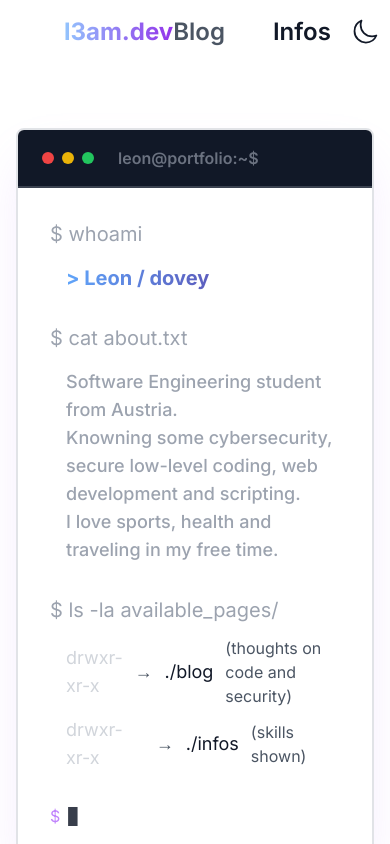
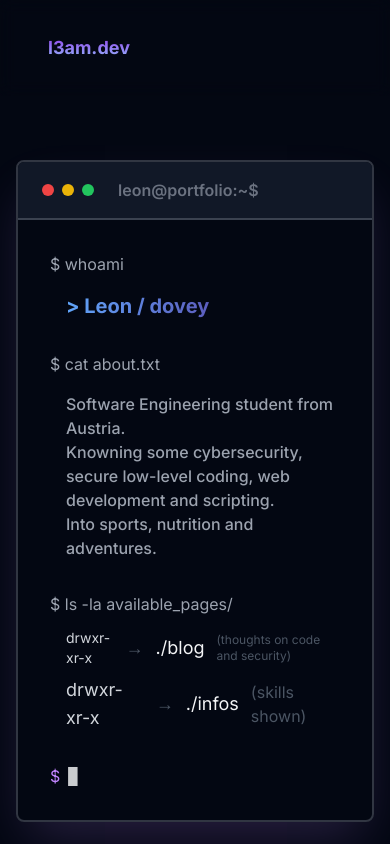
Before and after one commit to doveyQ/l3am, a Next.js app: page / in a window 390 px wide. Shown: the top 844 px of the page. Built offline with nearby package versions, Linux system fonts and the light colour scheme.

Commit message:
Remove nav links, add back buttons

```diff
--- a/app/blog/page.tsx
+++ b/app/blog/page.tsx
@@ -12,7 +12,22 @@ export default async function BlogPage() {
 
   return (
     <div className="container max-w-4xl mx-auto px-4 py-16">
-
+      <Link href="/" className="ml-auto hover:text-purple-300 transition-colors group">
+        <svg
+          xmlns="http://www.w3.org/2000/svg"
+          fill="none"
+          viewBox="0 0 24 24"
+          strokeWidth={2}
+          stroke="currentColor"
+          className="w-8 h-8"
+        >
+          <path
+            strokeLinecap="round"
+            strokeLinejoin="round"
+            d="M6.75 15.75L3 12m0 0l3.75-3.75M3 12h18"
+          />
+        </svg>
+      </Link>
       <div className="space-y-8">
         {posts.length === 0 ? (
           <div className="py-12">
--- a/app/globals.css
+++ b/app/globals.css
@@ -14,7 +14,7 @@
   }
 
   body {
-    @apply bg-white dark:bg-gray-950 text-gray-900 dark:text-gray-100;
+    @apply bg-gray-950 text-gray-100;
     font-feature-settings: "rlig" 1, "calt" 1;
   }
 }
--- a/app/infos/page.tsx
+++ b/app/infos/page.tsx
@@ -1,6 +1,9 @@
 'use client'
 
 import { motion, AnimatePresence } from 'framer-motion'
+import Link from 'next/link'
+
+
 
 // 1. Define types explicitly to avoid circular references
 type SkillItem = {
@@ -36,7 +39,7 @@ const skills: SkillsData = {
 
 export default function MapPage() {
   return (
-    <div className="container max-w-6xl mx-auto px-4 py-16 md:py-16">
+    <div className="container max-w-6xl mx-auto px-4 py-16 md:py-12">
       <div className="max-w-6xl w-full">
         <motion.div
           initial={{ opacity: 0, scale: 0.95 }}
@@ -49,6 +52,22 @@ export default function MapPage() {
             <div className="w-3 h-3 rounded-full bg-yellow-500" />
             <div className="w-3 h-3 rounded-full bg-green-500" />
             <span className="ml-4 text-base font-semibold text-gray-500 ">~/infos</span>
+            <Link href="/" className="ml-auto hover:text-purple-300 transition-colors group">
+              <svg
+                xmlns="http://www.w3.org/2000/svg"
+                fill="none"
+                viewBox="0 0 24 24"
+                strokeWidth={2}
+                stroke="currentColor"
+                className="w-8 h-8"
+              >
+                <path
+                  strokeLinecap="round"
+                  strokeLinejoin="round"
+                  d="M6.75 15.75L3 12m0 0l3.75-3.75M3 12h18"
+                />
+              </svg>
+            </Link>
           </div>
 
           <div className="p-6 min-h-[600px]">
@@ -62,7 +81,7 @@ export default function MapPage() {
   )
 }
 
-// 2. Use the interface here
+
 function WorkMode({ skills }: { skills: SkillsData }) {
   return (
     <motion.div
--- a/app/page.tsx
+++ b/app/page.tsx
@@ -11,7 +11,7 @@ const socialLinks = [
 
 export default function Home() {
   return (
-    <div className="container max-w-6xl mx-auto px-4 py-16 md:py-16">
+    <div className="container max-w-6xl mx-auto px-4 py-16 md:py-12">
       <div className="max-w-6xl w-full">
         {/* Terminal Window */}
         <motion.div
@@ -37,7 +37,7 @@ export default function Home() {
             >
               {/* Intro Animation */}
               <div className="space-y-4 mb-8">
-                <TypewriterText text="$ whoami" delay={0} />
+                <TypewriterText text="$ whoami" delay={0.2} />
                 <motion.div
                   initial={{ opacity: 0 }}
                   animate={{ opacity: 1 }}
@@ -57,17 +57,17 @@ export default function Home() {
                 transition={{ delay: 1.2 }}
                 className="space-y-4 mb-8"
               >
-                <TypewriterText text="$ cat about.txt" delay={1.2} />
+                <TypewriterText text="$ cat about.txt" delay={1.4} />
                 <motion.div
                   initial={{ opacity: 0 }}
                   animate={{ opacity: 1 }}
-                  transition={{ delay: 1.8 }}
+                  transition={{ delay: 1.6 }}
                   className="pl-4 text-gray-400 max-w-4xl"
                 >
-                  <p className="mb-4 text-lg font-medium">
+                  <p className="mb-4 text-base md:text-lg font-medium">
                     Software Engineering student from Austria. <br />
                     Knowning some cybersecurity, secure low-level coding, web development and scripting. <br />
-                    I love sports, health and traveling in my free time.
+                    Into sports, nutrition and adventures.
                   </p>
                 </motion.div>
               </motion.div>
@@ -76,24 +76,24 @@ export default function Home() {
               <motion.div
                 initial={{ opacity: 0 }}
                 animate={{ opacity: 1 }}
-                transition={{ delay: 2.2 }}
+                transition={{ delay: 1.8 }}
                 className="space-y-3"
               >
-                <TypewriterText text="$ ls -la available_pages/" delay={2.2} />
+                <TypewriterText text="$ ls -la available_pages/" delay={2} />
                 <motion.div
                   initial={{ opacity: 0 }}
                   animate={{ opacity: 1 }}
-                  transition={{ delay: 2.8 }}
+                  transition={{ delay: 2.2 }}
                   className="pl-4 space-y-2"
                 >
                   <Link
                     href="/blog"
                     className="group flex items-center text-lg gap-3 hover:text-purple-300 transition-colors"
                   >
-                    <span className="text-lg text-gray-300">drwxr-xr-x</span>
+                    <span className="text-sm md:text-lg text-gray-300">drwxr-xr-x</span>
                     <span className="text-gray-600">→</span>
                     <span className="text-lg group-hover:underline">./blog</span>
-                    <span className="text-gray-600 text-base">
+                    <span className="text-gray-600 text-xs md:text-base">
                       (thoughts on code and security)
                     </span>
                   </Link>
@@ -116,10 +116,10 @@ export default function Home() {
               <motion.div
                 initial={{ opacity: 0 }}
                 animate={{ opacity: 1 }}
-                transition={{ delay: 3.2 }}
+                transition={{ delay: 2.4 }}
                 className="mt-8 flex items-center gap-2"
               >
-                <span className="text-purple-400">$</span>
+                <span className="text-base md:text-xl text-purple-400">$</span>
                 <span className="animate-pulse">▊</span>
               </motion.div>
             </motion.div>
@@ -167,7 +167,7 @@ function TypewriterText({ text, delay }: { text: string; delay: number }) {
       initial={{ opacity: 0 }}
       animate={{ opacity: 1 }}
       transition={{ delay, duration: 0.3 }}
-      className="text-gray-400 text-xl"
+      className="text-gray-400 text-base md:text-xl"
     >
       {text}
     </motion.div>
--- a/components/navigation.tsx
+++ b/components/navigation.tsx
@@ -14,69 +14,13 @@ export function Navigation() {
 
   return (
     <nav className="sticky top-0 z-50 bg-background/95 backdrop-blur supports-[backdrop-filter]:bg-background/60">
-      <div className="flex h-16 items-center justify-between px-16">
+      <div className="flex h-24 items-center justify-between px-12  ">
         <div className="flex flex-1 justify-start">
           <Link href="/" className="flex items-center space-x-2">
-            <span className="text-2xl font-bold bg-gradient-to-r from-blue-300 to-purple-600 bg-clip-text text-transparent">
+            <span className="text-lg md:text-2xl font-bold bg-gradient-to-t from-blue-300 to-purple-600 bg-clip-text text-transparent">
               l3am.dev
             </span>
           </Link>
-        </div>
-        <div className="flex gap-12">
-            <Link
-              href="/blog"
-              className="flex items-center text-2xl text-gray-600 font-semibold hover:text-foreground transition-colors"
-            >
-              Blog
-            </Link>
-            <Link
-              href="/infos"
-              className="flex items-center text-2xl font-semibold hover:text-foreground transition-colors"
-            >
-              Infos
-            </Link>
-        </div>
-
-        <div className="flex flex-1 items-center justify-end w-full px-4">
-          {mounted && (
-            <button
-              onClick={() => setTheme(theme === 'dark' ? 'light' : 'dark')}
-              className="inline-flex items-center justify-center rounded-md text-xl font-medium transition-colors hover:bg-accent hover:text-accent-foreground h-9 w-9"
-              aria-label="Toggle theme"
-            >
-              {theme === 'dark' ? (
-                <svg
-                  xmlns="http://www.w3.org/2000/svg"
-                  fill="none"
-                  viewBox="0 0 24 24"
-                  strokeWidth={1.5}
-                  stroke="currentColor"
-                  className="w-7 h-7"
-                >
-                  <path
-                    strokeLinecap="round"
-                    strokeLinejoin="round"
-                    d="M12 3v2.25m6.364.386l-1.591 1.591M21 12h-2.25m-.386 6.364l-1.591-1.591M12 18.75V21m-4.773-4.227l-1.591 1.591M5.25 12H3m4.227-4.773L5.636 5.636M15.75 12a3.75 3.75 0 11-7.5 0 3.75 3.75 0 017.5 0z"
-                  />
-                </svg>
-              ) : (
-                <svg
-                  xmlns="http://www.w3.org/2000/svg"
-                  fill="none"
-                  viewBox="0 0 24 24"
-                  strokeWidth={1.5}
-                  stroke="currentColor"
-                  className="w-7 h-7"
-                >
-                  <path
-                    strokeLinecap="round"
-                    strokeLinejoin="round"
-                    d="M21.752 15.002A9.718 9.718 0 0118 15.75c-5.385 0-9.75-4.365-9.75-9.75 0-1.33.266-2.597.748-3.752A9.753 9.753 0 003 11.25C3 16.635 7.365 21 12.75 21a9.753 9.753 0 009.002-5.998z"
-                  />
-                </svg>
-              )}
-            </button>
-          )}
         </div>
       </div>
     </nav>
```
